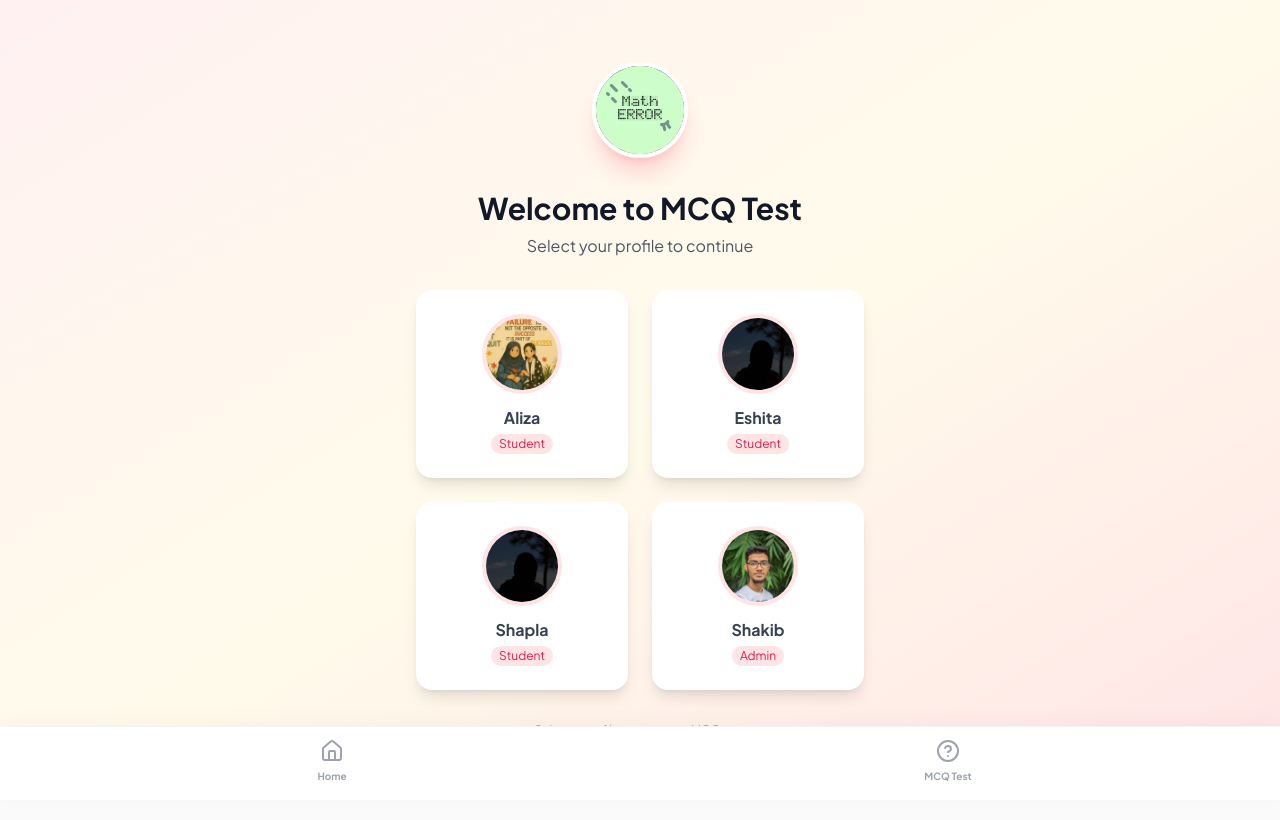
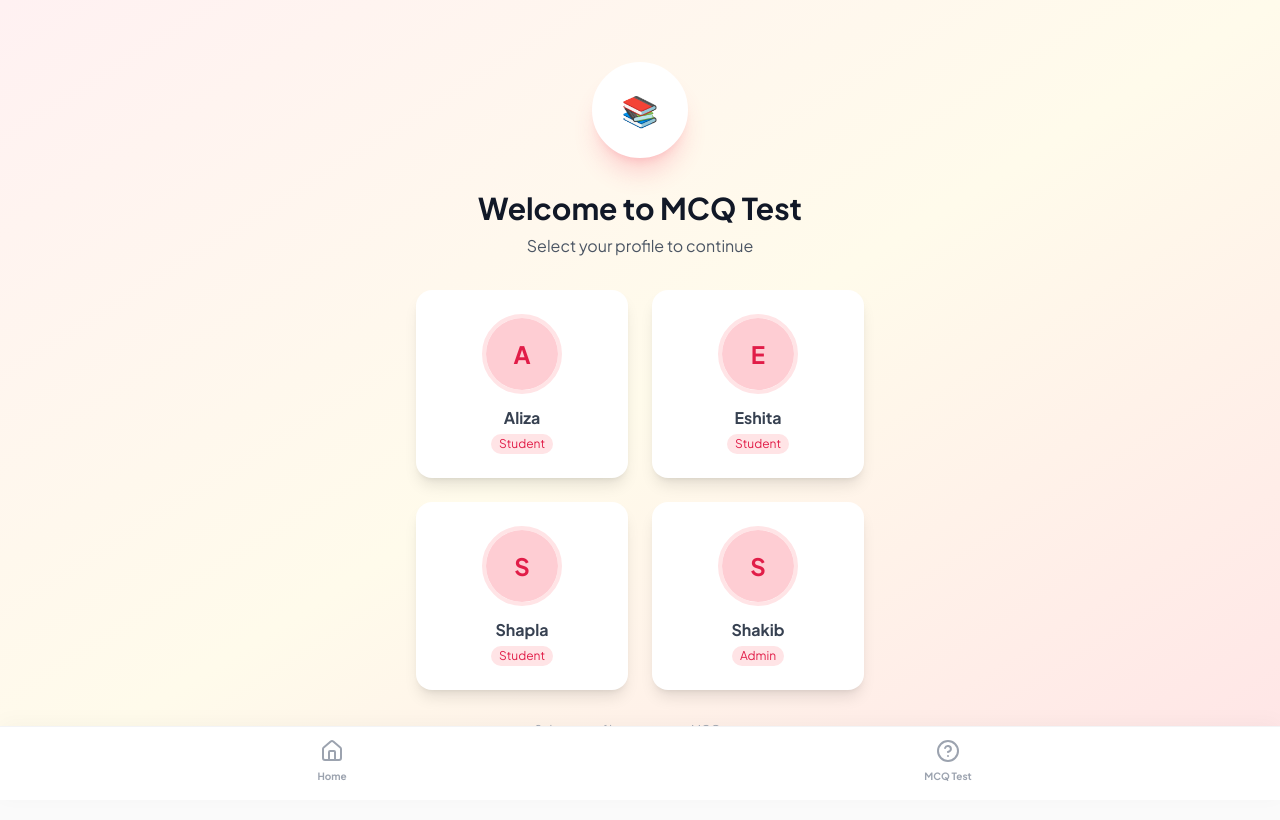
Before and after one commit to shaitools891-svg/mcq-test, a React (Vite) app: page /#/ in a window 1280 px wide. Shown: the top 820 px of the page. Built offline with nearby package versions, Linux system fonts and the light colour scheme.

Commit message:
Deploy to main branch

```diff
--- a/index.html
+++ b/index.html
@@ -2,28 +2,27 @@
 <html lang="en">
   <head>
     <meta charset="UTF-8" />
-    <link rel="icon" type="image/jpeg" href="./assets/matherror.jpg" />
+    <link rel="icon" type="image/svg+xml" href="./icons/logo.svg" />
     <meta name="theme-color" content="#8B5CF6" />
-    <link rel="apple-touch-icon" href="./assets/matherror.jpg" />
+    <link rel="apple-touch-icon" href="./icons/logo.svg" />
     <meta name="mobile-web-app-capable" content="yes" />
-    <meta name="apple-mobile-web-app-capable" content="yes" />
     <meta name="apple-mobile-web-app-status-bar-style" content="black-translucent" />
     <meta name="viewport" content="width=device-width, initial-scale=1.0, maximum-scale=1.0, user-scalable=no, viewport-fit=cover" />
-    <title>Routine Scrapper — Student & Class Manager</title>
-    <meta name="description" content="Manage student details, class routines, and teacher information. Track running classes in real-time." />
-    <meta name="keywords" content="student management, class routine, school manager, teacher database, class schedule" />
+    <title>MCQ Test - HSC Biology Practice</title>
+    <meta name="description" content="Practice Biology MCQ tests for HSC students. Comilla Board 2023 questions with explanations." />
+    <meta name="keywords" content="MCQ test, Biology, HSC, Comilla Board, Practice questions" />
 
     <!-- Open Graph / Facebook -->
     <meta property="og:type" content="website" />
-    <meta property="og:title" content="Routine Scrapper — Student & Class Manager" />
-    <meta property="og:description" content="Manage student details, class routines, and teacher information." />
-    <meta property="og:image" content="https://potatameister.github.io/PaperKnife/icons/logo.svg" />
+    <meta property="og:title" content="MCQ Test - HSC Biology Practice" />
+    <meta property="og:description" content="Practice Biology MCQ tests for HSC students." />
+    <meta property="og:image" content="./icons/logo.svg" />
 
     <!-- Twitter -->
     <meta property="twitter:card" content="summary_large_image" />
-    <meta property="twitter:title" content="Routine Scrapper — Student & Class Manager" />
-    <meta property="twitter:description" content="Manage student details, class routines, and teacher information." />
-    <meta property="twitter:image" content="https://potatameister.github.io/PaperKnife/icons/logo.svg" />
+    <meta property="twitter:title" content="MCQ Test - HSC Biology Practice" />
+    <meta property="twitter:description" content="Practice Biology MCQ tests for HSC students." />
+    <meta property="twitter:image" content="./icons/logo.svg" />
 
     <script>
       (function() {
--- a/src/components/ProfileSelection.tsx
+++ b/src/components/ProfileSelection.tsx
@@ -11,31 +11,31 @@ interface Profile {
   avatar: string
 }
 
-// Profile pictures from assets
+// No profile pictures - use initials instead
 const profiles: Profile[] = [
   {
     id: 'aliza',
     name: 'Aliza',
     role: 'student',
-    avatar: './assets/aliza.jpg'
+    avatar: ''
   },
   {
     id: 'eshita',
     name: 'Eshita',
     role: 'student',
-    avatar: './assets/eshita.jpg'
+    avatar: ''
   },
   {
     id: 'shapla',
     name: 'Shapla',
     role: 'student',
-    avatar: './assets/eshita.jpg'
+    avatar: ''
   },
   {
     id: 'shakib',
     name: 'Shakib',
     role: 'admin',
-    avatar: './assets/shakib.jpg'
+    avatar: ''
   }
 ]
 
@@ -60,7 +60,7 @@ export default function ProfileSelection() {
       <div className="mb-8">
         <div className="w-24 h-24 rounded-full bg-white dark:bg-zinc-800 shadow-xl shadow-rose-500/20 flex items-center justify-center overflow-hidden border-4 border-white dark:border-zinc-700">
           <img
-            src="./assets/matherror.jpg"
+            src=""
             alt="Logo"
             className="w-full h-full object-cover"
             onError={(e) => {
--- a/vite.config.ts
+++ b/vite.config.ts
@@ -6,22 +6,19 @@ export default defineConfig({
   plugins: [
     react()
   ],
-  base: '/',
+  base: './',
   server: {
-    host: true
+    host: true,
+    port: 5173
   },
   build: {
-    outDir: 'docs',
     target: 'esnext',
-    minify: 'esbuild', // Faster and more stable in resource-constrained environments
+    minify: 'esbuild',
+    sourcemap: false,
     rollupOptions: {
       output: {
         manualChunks: {
-          'pdf-lib-core': ['pdf-lib'],
-          'pdfjs-viewer': ['pdfjs-dist'],
-          'tesseract-core': ['tesseract.js'],
-          'vendor-ui': ['react', 'react-dom', 'react-router-dom', 'lucide-react', 'sonner'],
-          'vendor-utils': ['jszip', '@dnd-kit/core', '@dnd-kit/sortable', '@dnd-kit/utilities']
+          'vendor-ui': ['react', 'react-dom', 'react-router-dom', 'lucide-react', 'sonner']
         }
       }
     }
```
Also changed, not shown: 244 other files (tests, documents, lock files or other folders).
